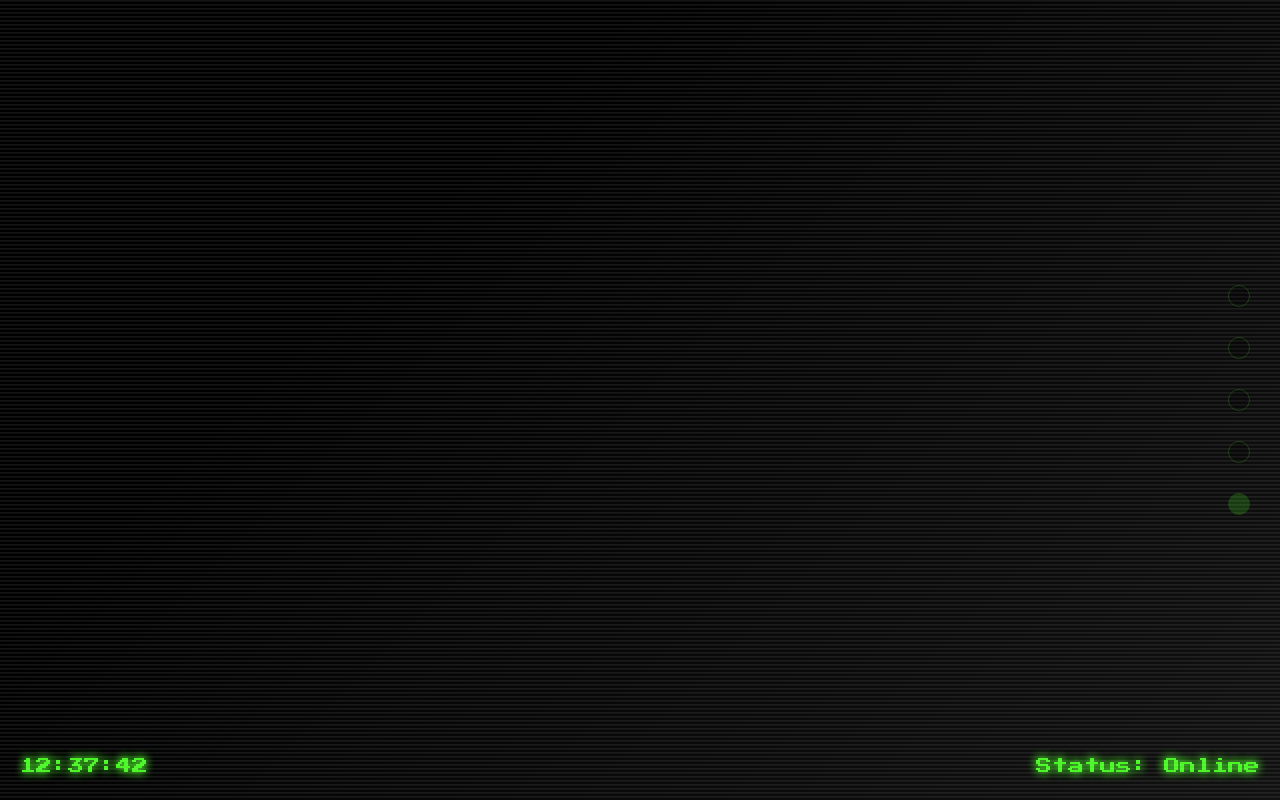
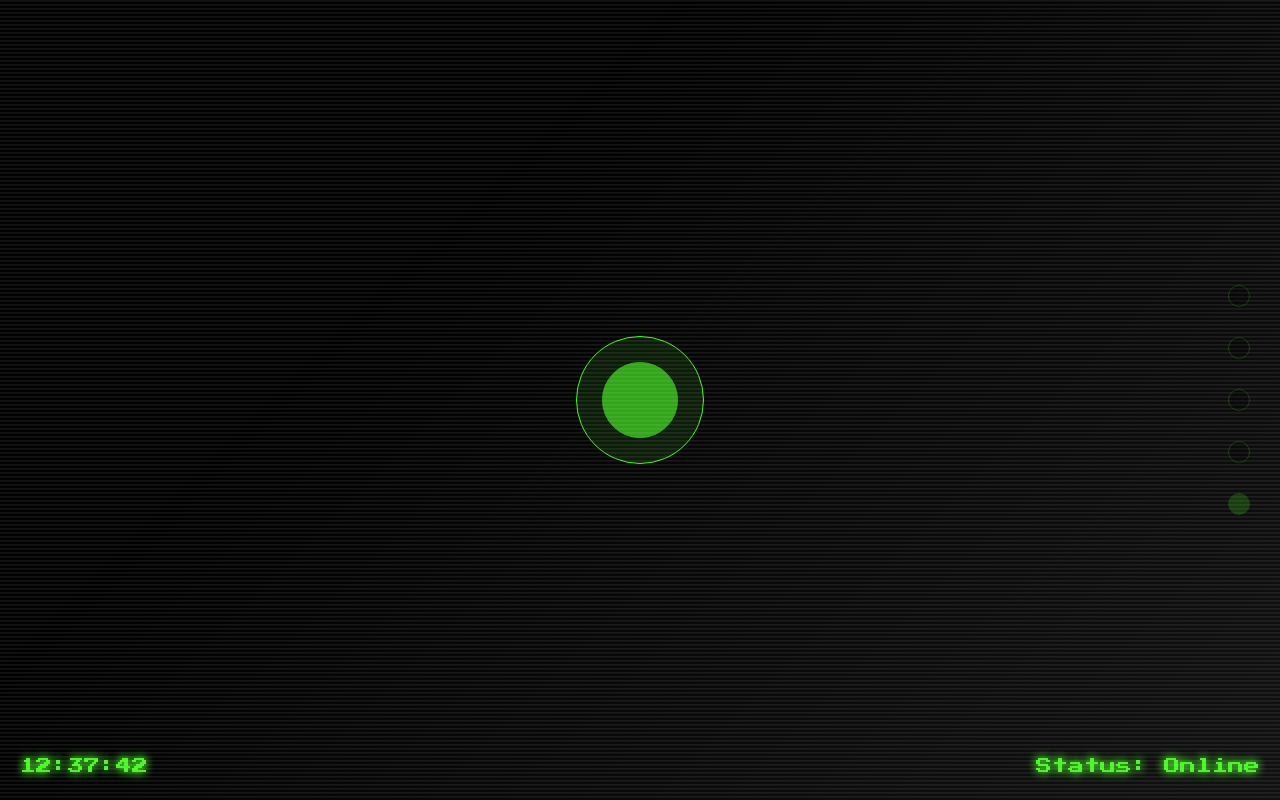
Before and after one commit to nicked1205/Portfolio, a React (Create React App) app: page / in a window 1280 px wide. Both pictures are taken after a click on the button 1239 px from the left and 504 px from the top of the page. Built offline with nearby package versions, Linux system fonts and the light colour scheme.

Commit message:
Final Panel Prototype

```diff
--- a/src/App.js
+++ b/src/App.js
@@ -8,6 +8,7 @@ import personalPhoto from './resources/glow-personal-photo.png';
 import pinkPersonalPhoto from './resources/pink-personal-photo.png';
 import { scramble } from './functions/scrambler.js';
 import ProjectDisplay from './components/project-display.js';
+import Contact from './components/contact.js';
 
 function App() {
   let panels = ["Introduction", "Roles", "Experience", "Projects", "Contact"];
@@ -104,7 +105,9 @@ function App() {
       <Panel content={panels[3]} index={3} currentPanel={currentPanel}>
         <ProjectDisplay/>
       </Panel>
-      <Panel content={panels[4]} index={4} currentPanel={currentPanel}/>
+      <Panel content={panels[4]} index={4} currentPanel={currentPanel}>
+        <Contact currentPanel={currentPanel}/>
+      </Panel>
       <div className='tracker-container'>
         <div className="tracker">
           {panels.map((panel, index) => (
--- /dev/null
+++ b/src/components/contact.js
@@ -0,0 +1,64 @@
+import { useEffect, useState } from 'react';
+import '../css/App.css';
+
+function Contact({currentPanel}) {
+    const [openMenu, setOpenMenu] = useState(false)
+    const [openInputs, setOpenInputs] = useState(false)
+    const [cid, setCid] = useState()
+
+    const handleClickLinkedIn = () => {
+      if (openMenu) {
+        setOpenMenu(false)
+        window.open('https://www.linkedin.com/in/nick-nguyen-b013b0287/')
+      }
+    }
+
+    const handleClickGithub = () => {
+      if (openMenu) {
+        setOpenMenu(false)
+        window.open('https://github.com/nicked1205')
+      }
+    }
+
+    const handleClickEmail = () => {
+      setOpenMenu(false)
+      setCid(setTimeout(() => setOpenInputs(true), 600))
+    }
+
+    useEffect(() => {
+      if (currentPanel !== 4) {
+        setOpenMenu(false);
+        setOpenInputs(false);
+        clearTimeout(cid);
+      }
+    }, [currentPanel])
+
+
+  return (
+    <>
+      <div className={`contact-menu ${openMenu ? 'on' : 'off'} ${openInputs ? 'close' : 'open'}`} onClick={() => {
+          if (!openInputs) setOpenMenu(!openMenu)
+        }}>
+          <div className={`linkedin-button ${openInputs ? 'hidden': ''}`} onClick={handleClickLinkedIn}></div>
+          <div className={`email-button ${openInputs ? 'hidden': ''}`} onClick={handleClickEmail}></div>
+          <div className={`github-button ${openInputs ? 'hidden': ''}`} onClick={handleClickGithub}></div>
+          <div className='contact-menu-center'></div>
+          <div className='contact-menu-center'></div>
+      </div>
+      <div className='contact-form-container'>
+        <form className={`contact-form ${openInputs ? 'open' : 'close'}`}>
+          { openInputs && (
+            <>
+              <input className='name-input' placeholder='Name'></input>
+              <input className='email-input' placeholder='Email'></input>
+              <textarea className='content-input' placeholder='Message'></textarea>
+              <button className='submit-button' onClick={() => setOpenInputs(false)}>Submit</button>
+            </>
+          )}
+        </form>
+      </div>
+    </>
+  );
+}
+
+export default Contact;
--- a/src/components/panel.js
+++ b/src/components/panel.js
@@ -1,18 +1,21 @@
 import '../css/App.css';
-import { useState } from 'react';
+import { useState, useEffect } from 'react';
 
 function Panel({ children, content, currentPanel, index }) {
-  const [Hours, setHours] = useState(0);
-  const [Minutes, setMinutes] = useState(0);
-  const [Seconds, setSeconds] = useState(0);
-  setInterval(myTimer, 200);
+  const [Hours, setHours] = useState('00');
+  const [Minutes, setMinutes] = useState('00');
+  const [Seconds, setSeconds] = useState('00');
 
-function myTimer() {
-  const d = new Date();
-  setHours(d.getHours());
-  setMinutes(d.getMinutes());
-  setSeconds(d.getSeconds());
-}
+  useEffect(() => {
+    const timer = setInterval(() => {
+      const d = new Date();
+      setHours(String(d.getHours()).padStart(2, '0'));
+      setMinutes(String(d.getMinutes()).padStart(2, '0'));
+      setSeconds(String(d.getSeconds()).padStart(2, '0'));
+    }, 200);
+
+    return () => clearInterval(timer);
+  }, []);
 
   return (
     <div  className={`panel ${currentPanel === index ? "active" : "inactive"}`}>
--- a/src/css/App.css
+++ b/src/css/App.css
@@ -8,6 +8,7 @@
 @import 'experience-display.css';
 @import 'project-display.css';
 @import 'project-card.css';
+@import 'contact.css';
 
 :root {
   --glitch-green: #4AF626;
--- /dev/null
+++ b/src/css/contact.css
@@ -0,0 +1,198 @@
+.contact-container {
+    position: absolute;
+    top: 50%;
+    left: 50%;
+    translate: -50% -50%;
+    aspect-ratio: 1/1;
+    height: 100%;
+}
+
+.contact-menu {
+    opacity: 1;
+    position: absolute;
+    top: 50%;
+    left: 50%;
+    translate: -50% -50%;
+    width: 10vw;
+    height: 10vw;
+    border-radius: 50%;
+    background-color: var(--glitch-green-bg);
+    border: var(--border);
+    transition: 0.3s ease-in-out;
+    justify-content: center;
+    align-items: center;
+    display: flex;
+}
+
+.contact-menu:hover {
+    cursor: pointer;
+}
+
+.contact-menu.on {
+    width: 15vw;
+    height: 15vw;
+}
+
+.contact-menu-center {
+    position: absolute;
+    border: var(--border);
+    background-color: var(--glitch-green);
+    width: 0%;
+    aspect-ratio: 1/1;
+    border-radius: 50%;
+}
+
+.contact-menu-center {
+    animation: ping 2s cubic-bezier(0, 0, 0.2, 1) infinite;
+}
+
+.contact-menu-center:nth-child(1) {
+    animation: ping 2s cubic-bezier(0, 0, 0.2, 1) 0.6s infinite;
+}
+
+.contact-menu:hover .contact-menu-center {
+    animation: ping 0.8s cubic-bezier(0, 0, 0.2, 1) infinite;
+}
+
+.contact-menu.on .contact-menu-center:nth-child(1) {
+    animation: ping 2s cubic-bezier(0, 0, 0.2, 1) 0.6s infinite;
+}
+
+.contact-menu:hover .contact-menu-center:nth-child(1) {
+    animation: ping 0.8s cubic-bezier(0, 0, 0.2, 1) 0.2s infinite;
+}
+
+.linkedin-button, .github-button, .email-button {
+    z-index: -2;
+    position: absolute;
+    border: var(--border);
+    aspect-ratio: 1/1;
+    height: 10vw;
+    border-radius: 50%;
+    opacity: 0;
+    transition: 0.3s cubic-bezier(0.55, 0.055, 0.675, 0.19);
+
+    &:hover {
+        background-color: var(--glitch-green-bg);
+    }
+}
+
+.contact-menu.on .linkedin-button {
+    translate: calc(80% * sqrt(3)) 80%;
+    opacity: 1;
+}
+
+.contact-menu.on .email-button {
+    translate: 0 -160%;
+    opacity: 1;
+}
+
+.contact-menu.on .github-button {
+    translate: calc(-80% * sqrt(3)) 80%;
+    opacity: 1;
+}
+
+.contact-menu.close {
+    animation: closeMenu 0.3s cubic-bezier(0.25, 0.46, 0.45, 0.94) 0.2s forwards;
+}
+
+.contact-menu.open {
+    animation: openMenu 0.3s cubic-bezier(0.25, 0.46, 0.45, 0.94) 0.7s both;
+}
+
+.contact-menu.close .contact-menu-center {
+    opacity: 0;
+}
+
+.contact-form-container {
+    position: absolute;
+    display: flex;
+    top: 50%;
+    left: 50%;
+    translate: -50% -50%;
+    width: 50%;
+    height: 50%;
+    align-items: center;
+    justify-content: center;
+}
+
+.contact-form {
+    border-radius: 2rem;
+    overflow: hidden;
+    width: 0%;
+    height: 0%;
+    display: flex;
+    flex-direction: column;
+    justify-content: center;
+    align-items: center;
+    gap: 5%;
+}
+
+.contact-form.open {
+    animation: openForm 0.7s cubic-bezier(0.39, 0.575, 0.565, 1) 0.5S forwards;
+}
+
+.contact-form.close {
+    animation: closeForm 0.7s cubic-bezier(0.39, 0.575, 0.565, 1) forwards;
+}
+
+.name-input, .email-input, .content-input {
+    all: unset;
+    width: 100%;
+    background-color: var(--glitch-green-bg);
+    border-radius: 0.5rem;
+    padding: 2%;
+    caret-color: var(--glitch-green);
+    opacity: 0;
+    &::placeholder {
+        opacity: 0.3;
+        color: var(--glitch-green);
+    }
+    &:focus {
+        border: var(--border);
+    }
+}
+
+.contact-form.open .name-input {
+    animation: blinkIn 0.5s linear 1.3s forwards;
+}
+
+.contact-form.open .email-input {
+    animation: blinkIn 0.5s linear 1.7s forwards;
+}
+
+.contact-form.open .content-input {
+    animation: blinkIn 0.5s linear 2.1s forwards;
+}
+
+.content-input {
+    flex: 1;
+}
+
+.submit-button {
+    all: unset;
+    padding: 1%;
+    border-radius: 0.5rem;
+    width: 15%;
+    overflow: hidden;
+    text-align: center;
+    background-color: var(--glitch-green-bg);
+    color: var(--glitch-green);
+    font-size: 12px;
+    opacity: 0;
+    &:hover {
+        cursor: pointer;
+    }
+}
+
+.contact-form.open .submit-button {
+    animation: blinkIn 0.5s linear 2.5s forwards;
+}
+
+.panel.active .contact-menu, .panel.active .submit-button, .panel.active .name-input, .panel.active .email-input, .panel.active .content-input {
+    pointer-events: auto !important;
+}
+
+.contact-menu.on .github-button, .contact-menu.on .linkedin-button, .contact-menu.on .email-button {
+    pointer-events: auto !important;
+}
--- a/src/css/experience-display.css
+++ b/src/css/experience-display.css
@@ -20,11 +20,11 @@
 }
 
 .experience-display.open {
-    animation: openExperience 0.7s linear 0.5s forwards;
+    animation: openExperience 0.7s cubic-bezier(0.39, 0.575, 0.565, 1) 0.5s forwards;
 }
 
 .experience-display.close {
-    animation: closeExperience 0.7s linear forwards;
+    animation: closeExperience 0.7s cubic-bezier(0.39, 0.575, 0.565, 1) forwards;
 }
 
 .experience-container {
--- a/src/css/project-card.css
+++ b/src/css/project-card.css
@@ -39,8 +39,10 @@
     border: var(--border);
     height: 100%;
     padding: 5px 10px;
-    pointer-events: auto !important;
     transition: 0.2s linear;
+    .panel.active & {
+        pointer-events: auto !important;
+    }
 }
 
 .github-btn:hover, .web-btn:hover {
--- a/src/css/project-display.css
+++ b/src/css/project-display.css
@@ -48,12 +48,14 @@
     aspect-ratio: 1/1;
     top: 50%;
     translate: 0 -50%;
-    pointer-events: auto !important;
     opacity: 30%;
     transition: 0.2s linear;
     &:hover {
         opacity: 60%;
         cursor: pointer;
+    }
+    .panel.active & {
+        pointer-events: auto !important;
     }
 }
 
--- a/src/css/terminal.css
+++ b/src/css/terminal.css
@@ -42,7 +42,7 @@
 
   .terminal-tab.inactive {
     opacity: 20%;
-    pointer-events: auto !important;
+    .panel.active & {pointer-events: auto !important;}
   }
 
   .terminal-control-container {
--- a/src/css/timeline.css
+++ b/src/css/timeline.css
@@ -80,13 +80,15 @@
     position: absolute;
     background-color: var(--glitch-green);
     transform: translateX(-50%);
-    pointer-events: auto !important;
     border: var(--border);
     transition: 0.3s ease-in-out;
     opacity: 0;
     justify-content: center;
     align-items: center;
     display: flex;
+    .panel.active & {
+        pointer-events: auto !important;
+    }
 }
 
 .timeline-marker:hover, .timeline-marker.on {
```
Also changed, not shown: src/css/keyframes.css (+89 -0 lines).
